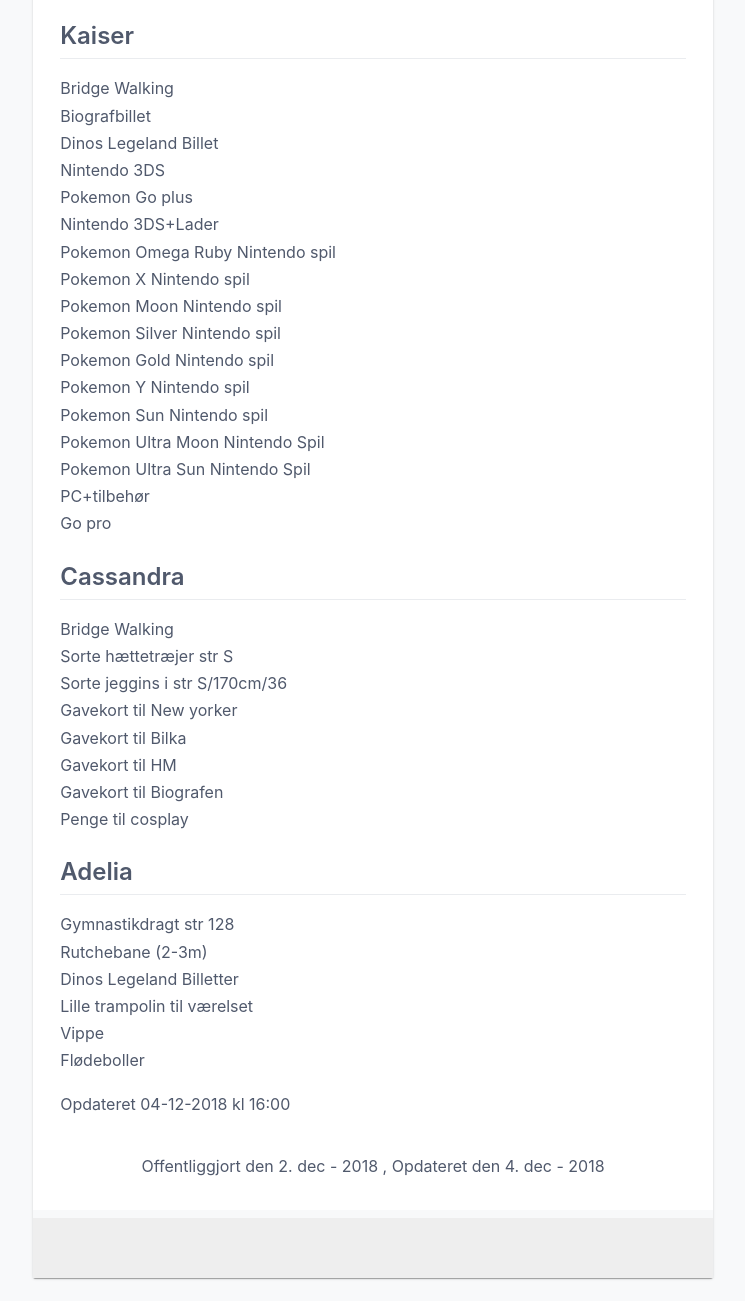
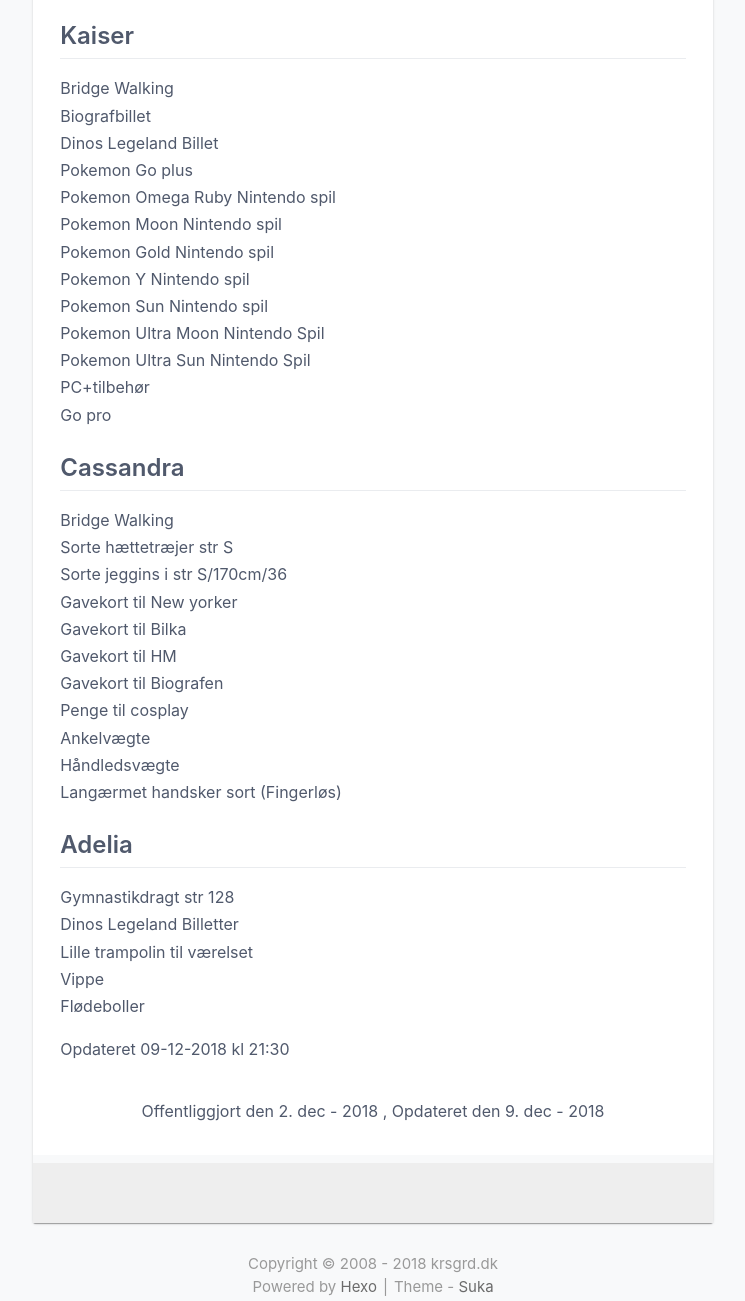
Before and after one commit to xodeus/xodeus.github.io, a plain HTML site: page jul2018/index.html in a window 1280 px wide. Shown: the part 907-2208 px from the top of the page, without its empty margins (267-1012 px from the left). Drawn offline with Linux system fonts and the light colour scheme; some packages are replaced by stand-ins of ours; a script that the page names is missing.

Commit message:
Site updated: 2018-12-09 21:30:58

```diff
--- a/jul2018/index.html
+++ b/jul2018/index.html
@@ -453,10 +453,10 @@
 
                     <article id="post-content">
                         <h1 id="Julegaveonsker-2018"><a href="#Julegaveonsker-2018" class="headerlink" title="Julegaveønsker 2018"></a>Julegaveønsker 2018</h1><h2 id="Klemens"><a href="#Klemens" class="headerlink" title="Klemens"></a>Klemens</h2><p>220cm dyne<br>220cm sengetøj<br>Bridge Walking<br>Bog Sigurd Fortæller Danmarkshistorie<br>Bog Sigurd Fortæller om de Nordiske Guder<br>Bog Sigurd fortæller bibelhistorier<br>Hyggetur med sushi sammen med nogen som kan lide det.<br>Biografbilletter<br>Nike træningsbukser str 164<br>Nike kondisko<br>Burger Skack gavekort<br>Gamer stol (gulv)<br>Dinos Legeland Billetter<br>Penge til en tur til Grønland $  </p>
-<h2 id="Kaiser"><a href="#Kaiser" class="headerlink" title="Kaiser"></a>Kaiser</h2><p>Bridge Walking<br>Biografbillet<br>Dinos Legeland Billet<br>Nintendo 3DS<br>Pokemon Go plus<br>Nintendo 3DS+Lader<br>Pokemon Omega Ruby Nintendo spil<br>Pokemon X Nintendo spil<br>Pokemon Moon Nintendo spil<br>Pokemon Silver Nintendo spil<br>Pokemon Gold Nintendo spil<br>Pokemon Y Nintendo spil<br>Pokemon Sun Nintendo spil<br>Pokemon Ultra Moon Nintendo Spil<br>Pokemon Ultra Sun Nintendo Spil<br>PC+tilbehør<br>Go pro</p>
-<h2 id="Cassandra"><a href="#Cassandra" class="headerlink" title="Cassandra"></a>Cassandra</h2><p>Bridge Walking<br>Sorte hættetræjer str S<br>Sorte jeggins i str S/170cm/36<br>Gavekort til New yorker<br>Gavekort til Bilka<br>Gavekort til HM<br>Gavekort til Biografen<br>Penge til cosplay  </p>
-<h2 id="Adelia"><a href="#Adelia" class="headerlink" title="Adelia"></a>Adelia</h2><p>Gymnastikdragt str 128<br>Rutchebane (2-3m)<br>Dinos Legeland Billetter<br>Lille trampolin til værelset<br>Vippe<br>Flødeboller</p>
-<p>Opdateret 04-12-2018 kl 16:00</p>
+<h2 id="Kaiser"><a href="#Kaiser" class="headerlink" title="Kaiser"></a>Kaiser</h2><p>Bridge Walking<br>Biografbillet<br>Dinos Legeland Billet<br>Pokemon Go plus<br>Pokemon Omega Ruby Nintendo spil<br>Pokemon Moon Nintendo spil<br>Pokemon Gold Nintendo spil<br>Pokemon Y Nintendo spil<br>Pokemon Sun Nintendo spil<br>Pokemon Ultra Moon Nintendo Spil<br>Pokemon Ultra Sun Nintendo Spil<br>PC+tilbehør<br>Go pro</p>
+<h2 id="Cassandra"><a href="#Cassandra" class="headerlink" title="Cassandra"></a>Cassandra</h2><p>Bridge Walking<br>Sorte hættetræjer str S<br>Sorte jeggins i str S/170cm/36<br>Gavekort til New yorker<br>Gavekort til Bilka<br>Gavekort til HM<br>Gavekort til Biografen<br>Penge til cosplay<br>Ankelvægte<br>Håndledsvægte<br>Langærmet handsker sort (Fingerløs)  </p>
+<h2 id="Adelia"><a href="#Adelia" class="headerlink" title="Adelia"></a>Adelia</h2><p>Gymnastikdragt str 128<br>Dinos Legeland Billetter<br>Lille trampolin til værelset<br>Vippe<br>Flødeboller</p>
+<p>Opdateret 09-12-2018 kl 21:30</p>
 
                     </article>
 
@@ -464,7 +464,7 @@
 
     <blockquote id="date-expire-notification" class="post-expired-notify">Denne artikel er senest opdateret <span id="date-expire-num"></span> dage siden, derfor kan informationerne beskrevet i denne artikel være ændret.</blockquote>
     <script>
-        var dateUpdate = Date.parse("2018-12-04");
+        var dateUpdate = Date.parse("2018-12-09");
         var nowDate = new Date();
         var a = nowDate.getTime();
         var b = a - dateUpdate;
@@ -479,7 +479,7 @@
 
 <p class="post-footer-info mb-0 pt-0">Offentliggjort den&nbsp;<time datetime="2018-12-02T13:22:41.000Z" itemprop="datePublished">2. dec - 2018</time>
 
-    , Opdateret den&nbsp;<time datetime="2018-12-04T14:55:55.126Z" itemprop="dateModified">4. dec - 2018</time>
+    , Opdateret den&nbsp;<time datetime="2018-12-09T20:30:04.528Z" itemprop="dateModified">9. dec - 2018</time>
 
 </p>
 <p class="post-footer-info mb-0 pt-2">
```
